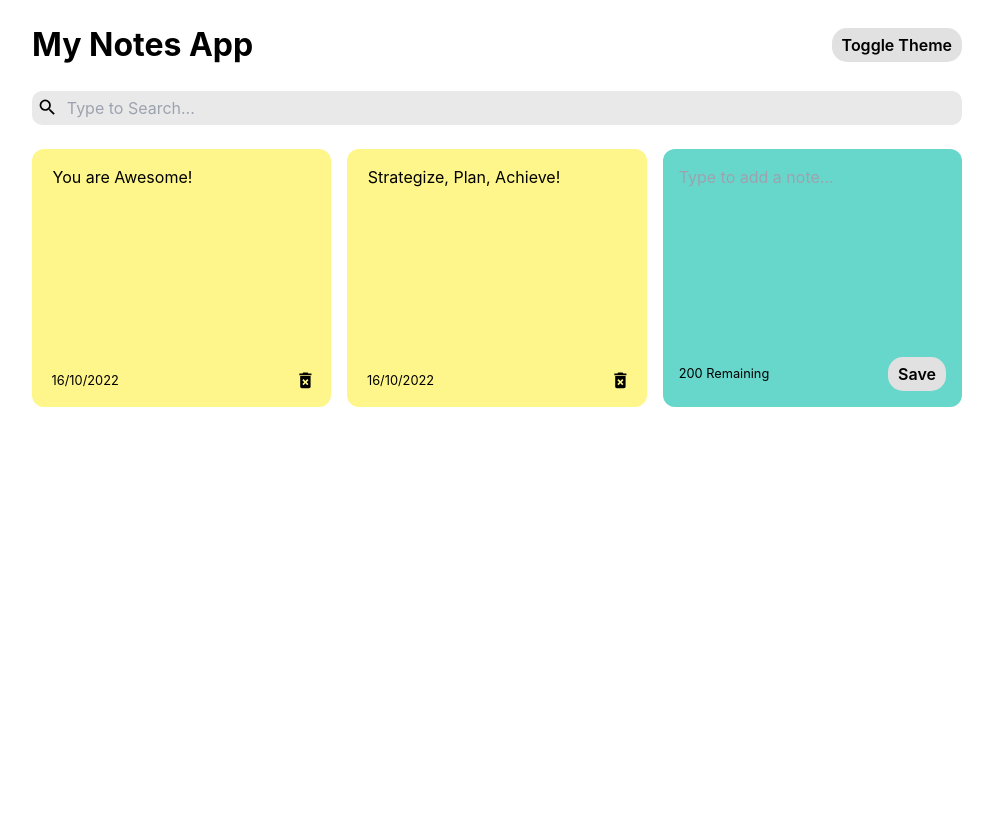
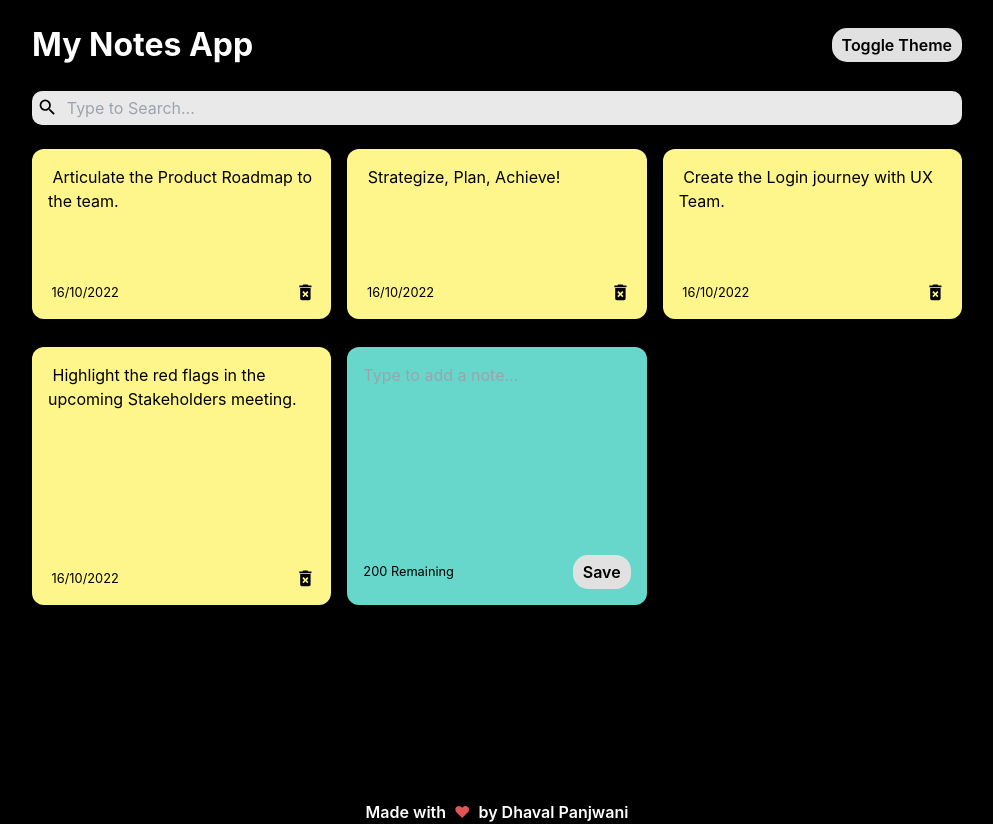
Before and after one commit to dhaval-panjwani/My-Notes-Web-App, a React (Create React App) app: page / in a window 1280 px wide. Shown: the whole page, without its empty margins (143-1136 px from the left). Before the commit the page ends 800 px from the top, so only its background shows below. Built offline with nearby package versions, Linux system fonts and the light colour scheme.

Commit message:
Styling changes

```diff
--- a/src/App.js
+++ b/src/App.js
@@ -9,12 +9,22 @@ const App = () => {
   const initialNotes = [
     {
       id: nanoid(),
-			text: 'You are Awesome!',
+      text: 'Articulate the Product Roadmap to the team.',
       date: '16/10/2022',
     },
     {
       id: nanoid(),
       text: 'Strategize, Plan, Achieve!',
+      date: '16/10/2022',
+    },
+    {
+      id: nanoid(),
+      text: 'Create the Login journey with UX Team.',
+      date: '16/10/2022',
+    },
+    {
+      id: nanoid(),
+      text: 'Highlight the red flags in the upcoming Stakeholders meeting.',
       date: '16/10/2022',
     }
   ];
@@ -23,7 +33,7 @@ const App = () => {
 
   const [searchText, setSearchText] = useState('');
 
-	const [darkMode, setDarkMode] = useState(false);
+  const [darkMode, setDarkMode] = useState(true);
 
   useEffect(() => {
     document.title = "My Notes App"
@@ -63,6 +73,11 @@ const App = () => {
           handleAddNote={addNote}
           handleDeleteNote={deleteNote} />
       </div>
+
+      <div className='flex justify-center font-semibold' id={`${darkMode && 'by'}`}>Made with
+        <span className='text-[#e25555] ml-2 mr-2'>   &#10084;   </span>
+        by Dhaval Panjwani</div>
+
     </div>
   )
 };
--- a/src/index.css
+++ b/src/index.css
@@ -29,3 +29,7 @@ code {
 .dark-mode h1{
   color: white;
 }
+
+#by{
+  color: white;
+}
```
Lines whose indentation alone changed are shown as unchanged.
